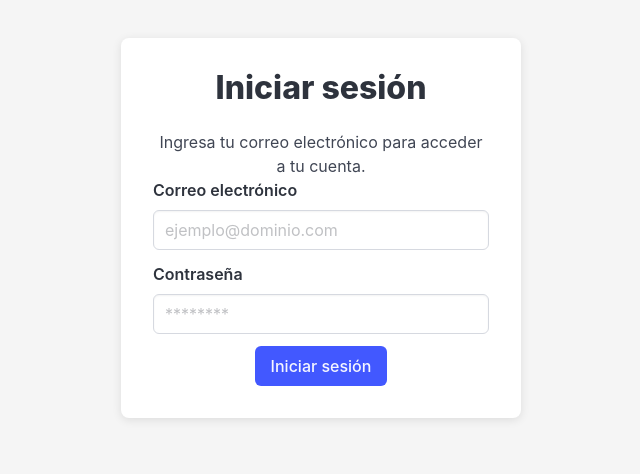
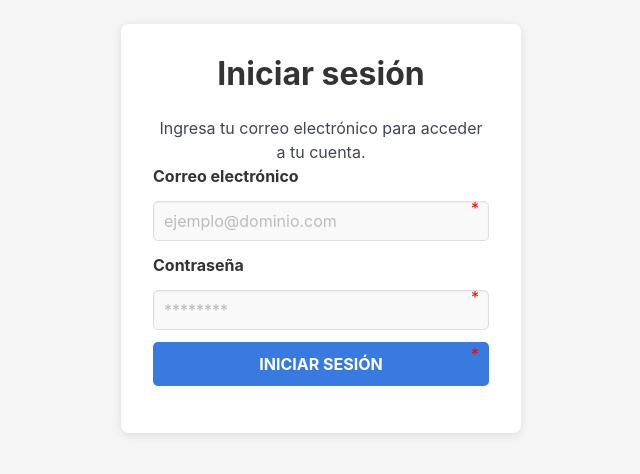
Before and after one commit to PabloCastilloFer/ProyectoIngSoft, a React (Vite) app in the folder frontend/: page /auth in a window 1280 px wide. Shown: the part 172-646 px from the top of the page, without its empty margins (319-959 px from the left). Built offline with nearby package versions, Linux system fonts and the light colour scheme; no server answers.

Commit message:
probando estilos

```diff
--- a/frontend/package.json
+++ b/frontend/package.json
@@ -18,7 +18,8 @@
     "react-dom": "^18.2.0",
     "react-hook-form": "^7.47.0",
     "react-router-dom": "^6.17.0",
-    "sweetalert2": "^11.12.2"
+    "sweetalert2": "^11.12.2",
+    "uuid": "^10.0.0"
   },
   "devDependencies": {
     "@types/react": "^18.2.15",
--- a/frontend/src/components/FormTareaRealizada.jsx
+++ b/frontend/src/components/FormTareaRealizada.jsx
@@ -1,10 +1,11 @@
 import 'bulma/css/bulma.min.css';
 import { useState } from 'react';
-import { showError, showConfirmFormTarea } from '../helpers/swaHelper.js';
+import { showError, showConfirmFormTareaRealizada, showErrorFormTareaRealizada } from '../helpers/swaHelper.js';
 import { useForm } from 'react-hook-form';
 import { createTareaRealizada } from '../services/tareaRealizada.service.js';
 import { useAuth } from '../context/AuthContext'; // Importa el contexto de autenticación
 import { useParams } from 'react-router-dom';
+import '../styles/FormTareaRealizada.css'; // Importa el archivo CSS
 
 export default function FormTareaRealizada() {
 
@@ -30,7 +31,7 @@ export default function FormTareaRealizada() {
                 formData.append("archivoAdjunto", archivo, archivo.name); // Asegúrate de pasar el nombre del archivo
             }
 
-            const response = await createTareaRealizada(formData, rutUsuario, jwt);
+            const response = await createTareaRealizada(formData, rutUsuario);
             if (response.status === 201) {
                 await showConfirmFormTareaRealizada();
                 setArchivo(null);
@@ -50,9 +51,9 @@ export default function FormTareaRealizada() {
     };
 
     return (
-        <div className="container is-max-desktop">
+        <div className="container">
             <div className="box">
-                <h2 className="title is-4">Responder a la Tarea</h2>
+                <h2 className="title">Responder a la Tarea</h2>
                 <div className="columns is-centered">
                     <div className="column is-two-thirds">
                         <form onSubmit={handleSubmit(onSubmit)}>
--- a/frontend/src/main.jsx
+++ b/frontend/src/main.jsx
@@ -42,6 +42,8 @@ const router = createBrowserRouter([
   {
     path: '/responder-tarea/:id',
     element: <FormTareaRealizadaRoute />,
+  },
+  {
     path: '/generarpdf',
     element: <GenerarPDF/>,
   }
--- a/frontend/src/routes/FormTareaRealizadaRoute.jsx
+++ b/frontend/src/routes/FormTareaRealizadaRoute.jsx
@@ -4,13 +4,7 @@ import FormTareaRealizada from '../components/FormTareaRealizada';
 export default function FormTareaRealizadaRoute  ()  {
     return (
         <>
-        <div>
-            <header className="bg-white shadow">
-                <div className="max-w-7x1 px-4 py-6 sm:px-6 lg:px-8">
-                    <h1 className="text-3xl fontbold tracking-tight text-gray-900"></h1>
-                </div>
-            </header>
-        </div>
+
         <FormTareaRealizada/>
         </>
     );
--- /dev/null
+++ b/frontend/src/styles/FormTareaRealizada.css
@@ -0,0 +1,85 @@
+.container {
+    max-width: 600px;
+    margin: 50px auto;
+    padding: 20px;
+    background-color: #fff;
+    border-radius: 10px;
+    box-shadow: 0 4px 8px rgba(0, 0, 0, 0.1);
+  }
+
+  .title {
+    font-size: 24px;
+    font-weight: bold;
+    margin-bottom: 20px;
+    text-align: center;
+    color: #333;
+  }
+
+  .field {
+    margin-bottom: 15px;
+  }
+
+  .label {
+    font-weight: bold;
+    color: #333;
+  }
+
+  .textarea,
+  .input,
+  .select select {
+    width: 100%;
+    padding: 10px;
+    border: 1px solid #ddd;
+    border-radius: 5px;
+    margin-top: 5px;
+    box-sizing: border-box;
+    background-color: #f9f9f9;
+    color: #333;
+  }
+
+  .textarea:focus,
+  .input:focus,
+  .select select:focus {
+    outline: none;
+    border-color: #387ADF;
+    box-shadow: 0 0 5px rgba(56, 122, 223, 0.3);
+  }
+
+  .button {
+    background-color: #387ADF;
+    color: #fff;
+    padding: 10px 20px;
+    border: none;
+    border-radius: 5px;
+    cursor: pointer;
+    width: 100%;
+    font-size: 16px;
+    font-weight: bold;
+    text-transform: uppercase;
+    transition: background-color 0.3s ease;
+  }
+
+  .button:hover {
+    background-color: #50c4ed;
+  }
+
+  .button.is-loading {
+    cursor: not-allowed;
+  }
+
+  .help {
+    font-size: 12px;
+    color: #d9534f;
+  }
+
+  .control {
+    position: relative;
+  }
+
+  .control:after {
+    content: '*';
+    color: red;
+    position: absolute;
+    top: 0;
+    right: 10px;
+  }
```
Also changed, not shown: 1 other file (tests, documents, lock files or other folders).
